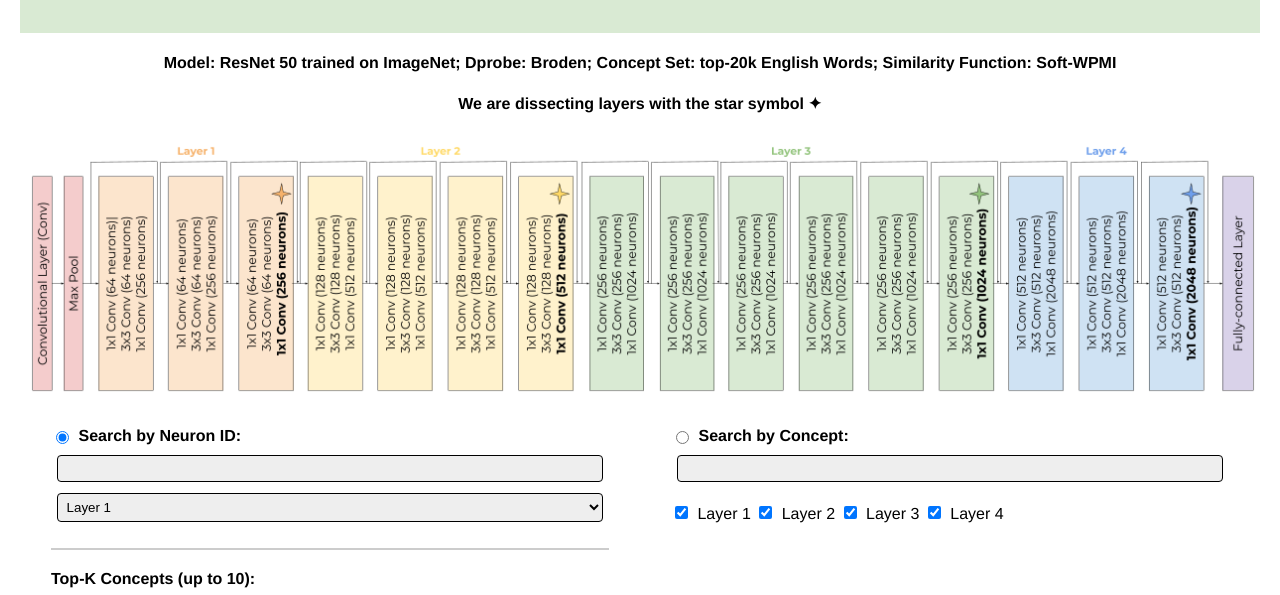
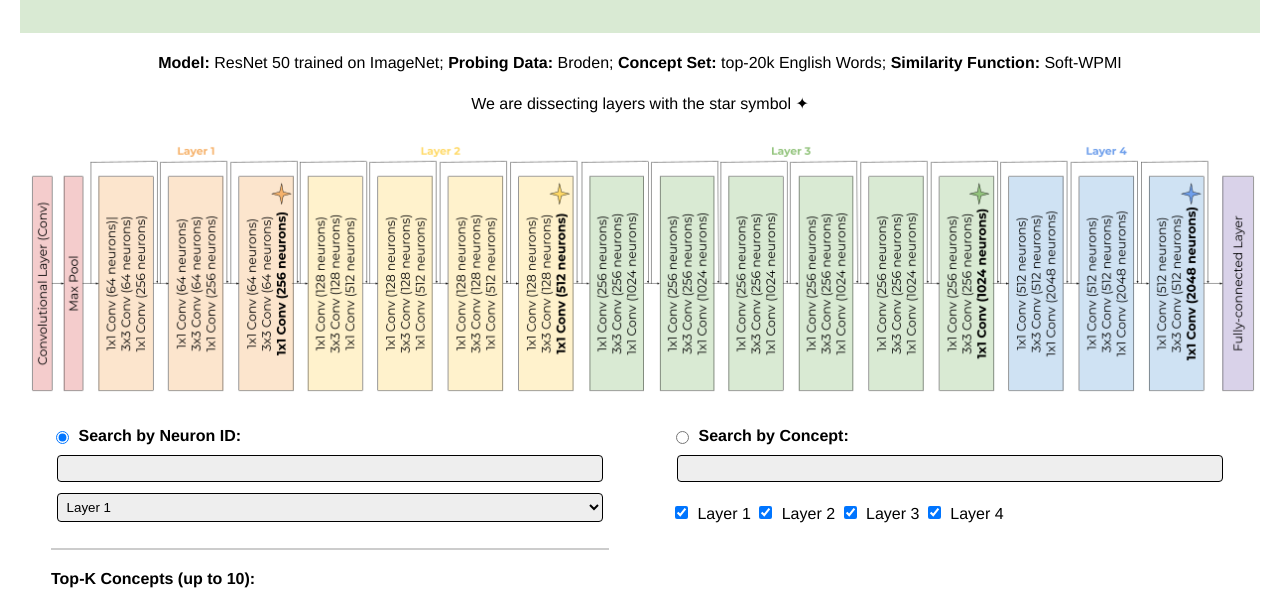
Before and after one commit to dr4Nx/clip-search, a plain HTML site: page index.html in a window 1280 px wide. Shown: the part 191-786 px from the top of the page. Drawn offline with Linux system fonts and the light colour scheme.

Commit message:
Update index.html

```diff
--- a/index.html
+++ b/index.html
@@ -21,8 +21,8 @@
     </nav>
   </header>
   <div style="text-align: center;">
-    <h4>Model: ResNet 50 trained on ImageNet; Dprobe: Broden; Concept Set: top-20k English Words; Similarity Function: Soft-WPMI</h4>
-    <h4>We are dissecting layers with the star symbol ✦</h4>
+    <h4 style="font-weight: normal;"><b>Model:</b> ResNet 50 trained on ImageNet; <b>Probing Data:</b> Broden; <b>Concept Set:</b> top-20k English Words; <b>Similarity Function:</b> Soft-WPMI</h4>
+    <h4 style="font-weight: normal;">We are dissecting layers with the star symbol ✦</h4>
   </div>
   <div class="image-container">
     <img style="max-width: 100%;" src="assets/FifthRedraw.png" alt="ResNet-50 Architecture">
```
